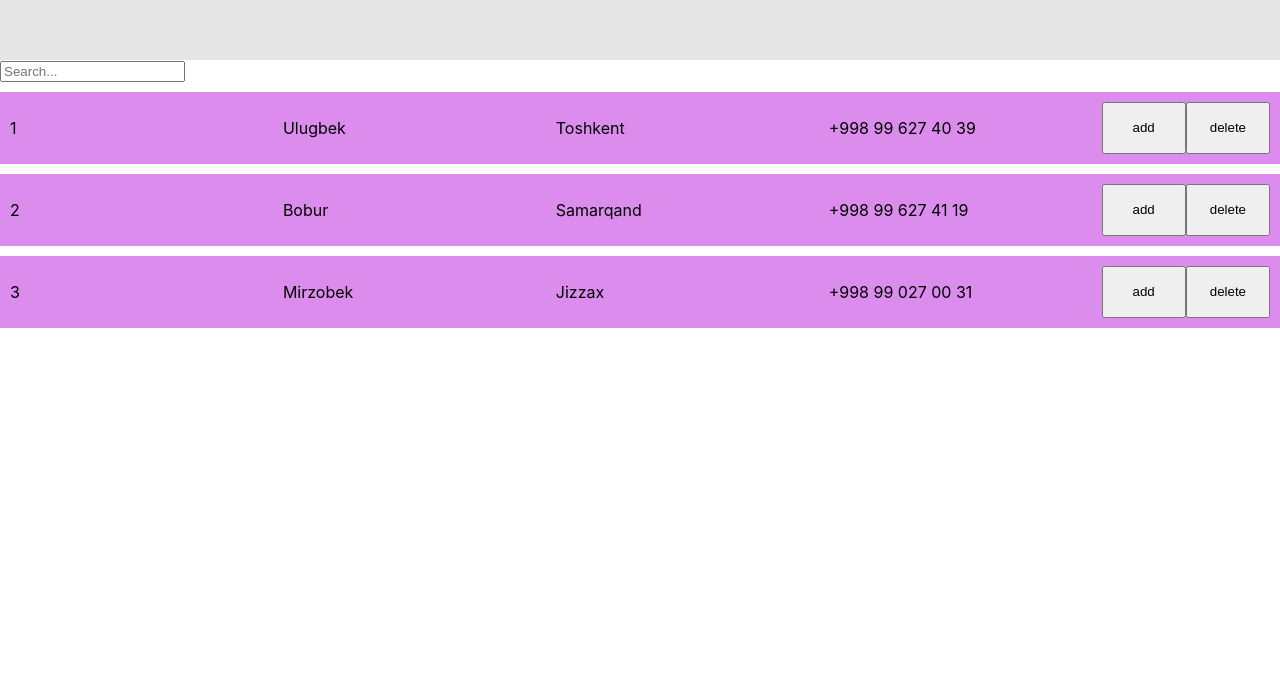
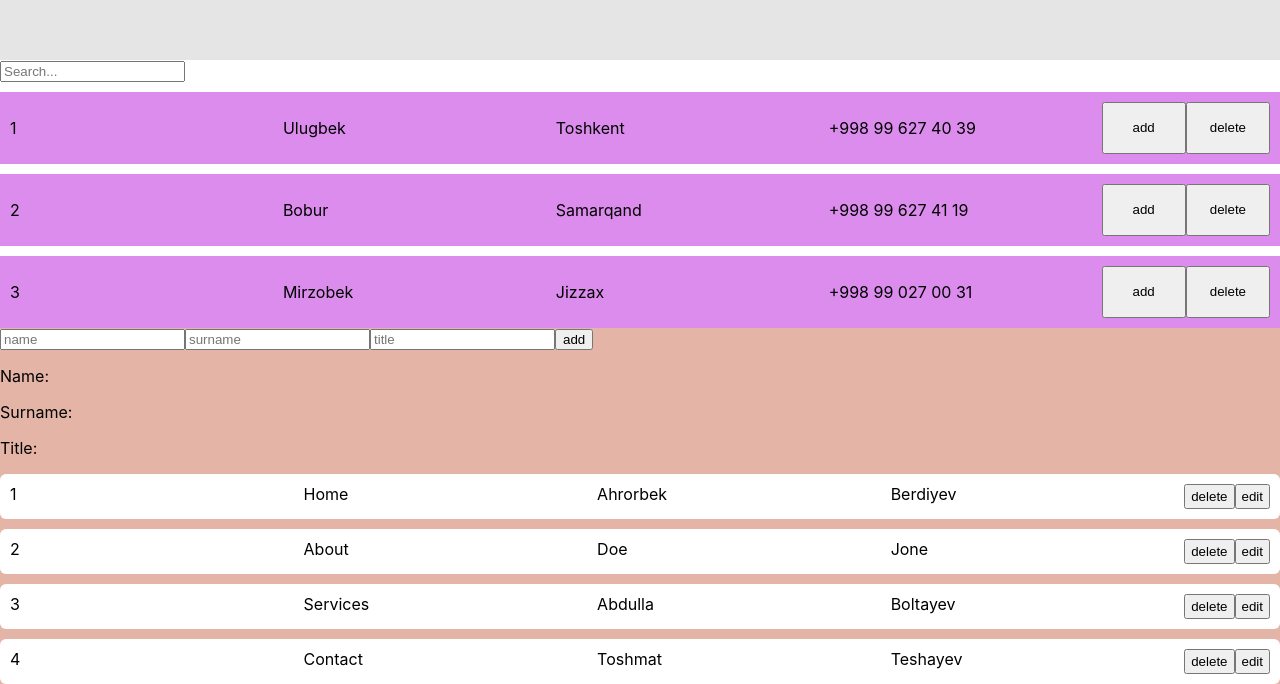
Before and after one commit to Ulugbek01/new-project-test, a React (Create React App) app: page / in a window 1280 px wide. Shown: the part 1209-1893 px from the top of the page. Before the commit the page ends 1537 px from the top, so only its background shows below. Built offline with nearby package versions, Linux system fonts and the light colour scheme.

Commit message:
Filiallar add

```diff
--- a/src/App.js
+++ b/src/App.js
@@ -3,6 +3,7 @@ import Buyurtmalar from "./components/Buyurtmalar";
 import Mahsulotlar from "./components/Mahsulotlar";
 import Xodimlar from "./components/Xodimlar";
 import { Mijozlar } from "./components/Mijozlar";
+import { Filiallar } from "./components/Filiallar";
 export default class App extends Component {
   render() {
     return (
@@ -11,6 +12,7 @@ export default class App extends Component {
         <Buyurtmalar />
         <Mahsulotlar />
         <Mijozlar />
+        <Filiallar />
       </div>
     );
   }
--- /dev/null
+++ b/src/components/Filiallar/CardItem/index.jsx
@@ -0,0 +1,18 @@
+import React from 'react';
+import { CardItemContainer, CardItemWrapper } from './style';
+
+export const CardItem = (props) => {
+    const {id, title, name, surname} = props.value;
+  return (
+      <CardItemContainer>
+          <CardItemWrapper>
+            <div>{id}</div>
+            <div>{title}</div>
+            <div>{name}</div>
+            <div>{surname}</div>
+            <button>delete</button>
+            <button>edit</button>
+          </CardItemWrapper>
+      </CardItemContainer>
+  )
+};
--- /dev/null
+++ b/src/components/Filiallar/CardItem/style.js
@@ -0,0 +1,22 @@
+import styled from "styled-components";
+
+export const CardItemContainer = styled.div`
+  /* background-color: #fff; */
+`;
+
+export const CardItemWrapper = styled.div`
+  display: flex;
+  padding: 10px;
+  margin-top: 10px;
+  border-radius: 6px;
+  background-color: #fff;
+
+  & > div {
+    flex: 1;
+  }
+
+  button {
+    padding: 3px 5px;
+    cursor: pointer;
+  }
+`;
--- /dev/null
+++ b/src/components/Filiallar/index.jsx
@@ -0,0 +1,51 @@
+import React,{useState} from 'react';
+import { CardItem } from './CardItem';
+import { Container } from './style';
+import { list } from '../../utils/users';
+
+export const Filiallar = () => {
+    const [users, setUsers] = useState(list);
+    const [name, setName] = useState('');
+    const [surname, setSurname] = useState('');
+    const [title, setTitle] = useState('');
+
+    const onChangeName =(e)=> {
+        setName(e.target.value);
+    }
+
+    const onChangeSurname =(e)=> {
+        setSurname(e.target.value);
+    }
+    const onChangeTitle =(e)=> {
+        setTitle(e.target.value);
+    }
+
+    const onAdd = ()=> {
+        if(!(name.length && surname.length && title.length)){
+           alert('Plase malumotlarni toldiring');
+        }
+        else {
+            let newUser = {
+                id: users.length + 1,
+                name: name,
+                surname: surname,
+                title: title,
+            }
+            setUsers([...users, newUser]);
+        }
+    }
+  return (
+      <Container>
+          <input type="text" onChange={onChangeName} placeholder='name'/>
+          <input type="text" onChange={onChangeSurname} placeholder='surname'/>
+          <input type="text" onChange={onChangeTitle} placeholder='title'/>
+          <button onClick={onAdd}>add</button>
+          <p>Name: {name}</p>
+          <p>Surname: {surname}</p>
+          <p>Title: {title}</p>
+          {users.map((value) =>
+            <CardItem key={value.id} value={value}/>
+          )}
+      </Container>
+  )
+};
--- /dev/null
+++ b/src/components/Filiallar/style.js
@@ -0,0 +1,18 @@
+import styled from "styled-components";
+
+export const Container = styled.div`
+  background-color: #e4b5a6;
+`;
+
+// let obj = {
+//   color: "red",
+//   id: 12,
+// };
+
+// let obj2 = {
+//   title: "css",
+//   color: "red",
+//   id: 12,
+// };
+
+// console.log([...obj, ...obj2]);
--- a/src/components/Mahsulotlar/index.jsx
+++ b/src/components/Mahsulotlar/index.jsx
@@ -43,17 +43,35 @@ export default class index extends Component {
         // console.log(this.state.users);
       }
 
-      const onEdit = (value)=> {
+      const onEdit = ()=> {
+        if(!this.state.active){
+            let newUser1 = {
+              id: this.state.users.length + 1,
+              title: this.state.title,
+              name: this.state.name,
+              surname: this.state.surname
+          }
+          this.setState({users: [...this.state.users, newUser1]})
+        }
+        else {
+          let newUser1 = {
+            title: this.state.title,
+            name: this.state.name,
+            surname: this.state.surname
+          }
+          let user = this.state.users.map((value)=> value.id === this.state.active ? {...value, ...newUser1} : value);
+          this.setState({users: user});
+        }
         this.setState({
-          active: value.id,
-          name: value.name,
-          surname: value.surname,
-          title: value.title,
-        });
+          id: null,
+          name:'',
+          surname:'',
+          title:'',
+        })
       }
 
       const onSave = ()=>{
-        console.log(this.state.users);
+        // console.log(this.state.users);
         this.setState({
           // id: id,
           // name: this.state.name,
```
